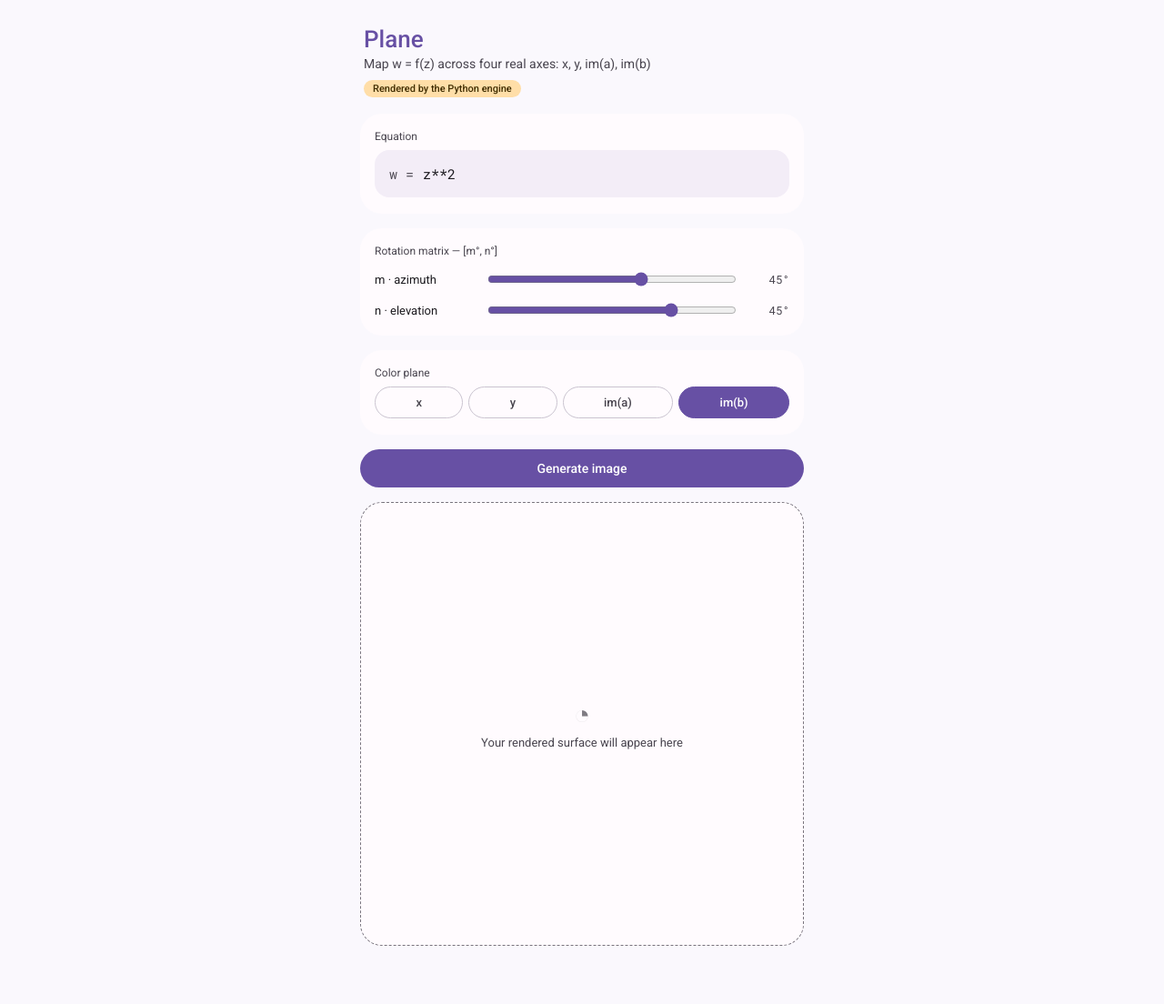
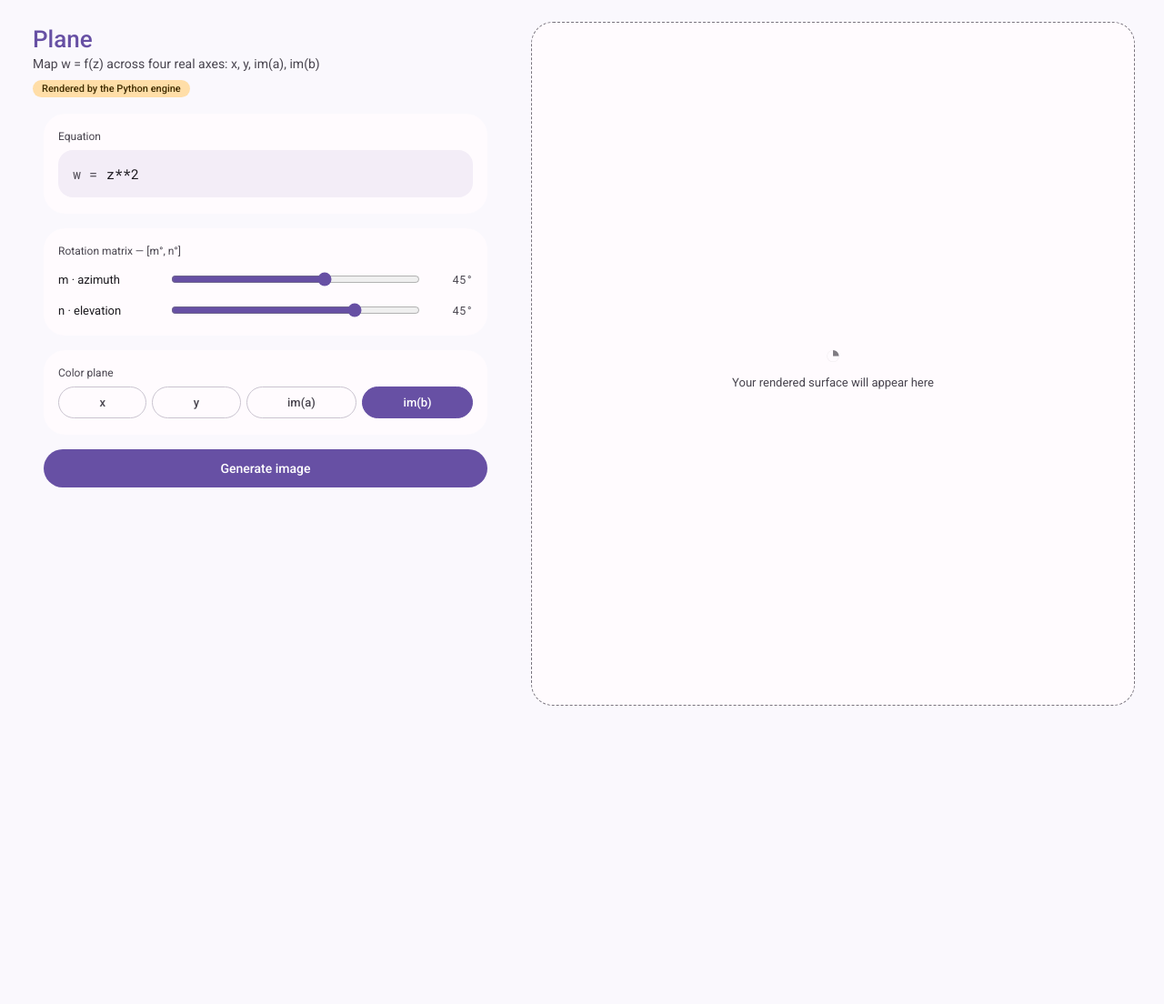
Before and after one commit to AlamandaCathartica/Plane, a Flask app: page / in a window 1280 px wide. Shown: the whole page at 91% size. After the commit the page ends 776 px from the top, so only its background shows below. Run offline with Flask 3, Linux system fonts and the light colour scheme.

Commit message:
Update index.html
added desktop mode

```diff
--- a/templates/index.html
+++ b/templates/index.html
@@ -35,6 +35,7 @@
   *{box-sizing:border-box;}
   body{margin:0;font-family:var(--font);background:var(--md-surface-dim);color:var(--md-on-surface);-webkit-font-smoothing:antialiased;}
   .app{max-width:520px;margin:0 auto;padding-bottom:48px;}
+  .output-wrap{}
   .topbar{padding:28px 20px 18px;}
   .topbar h1{font-size:26px;font-weight:500;margin:0;color:var(--md-primary);}
   .topbar p{margin:4px 0 0;font-size:14px;color:var(--md-on-surface-variant);}
@@ -66,11 +67,29 @@
   .output-box.loading .loading{display:flex;}
   #outputImg{display:none;width:100%;height:100%;object-fit:contain;}
   .divider{height:1px;background:var(--md-surface-variant);margin:18px 0;}
+
+  /* ---------------- wide-screen / laptop layout ---------------- */
+  @media (min-width: 960px){
+    .app{
+      max-width:1400px;
+      display:grid;
+      grid-template-columns:520px 1fr;
+      align-items:start;
+      gap:32px;
+      padding:24px 32px 24px;
+    }
+    .controls{min-width:0;}
+    .topbar{padding:4px 4px 18px;}
+    .output-wrap{position:sticky;top:24px;height:calc(100vh - 48px);}
+    .output-wrap .section{padding:0;height:100%;margin-bottom:0;}
+    .output-box{height:100%;aspect-ratio:unset;}
+  }
 </style>
 </head>
 <body>
 <div class="app">
 
+  <div class="controls">
     <div class="topbar">
       <h1>Plane</h1>
       <p>Map w = f(z) across four real axes: x, y, im(a), im(b)</p>
@@ -119,7 +138,9 @@
     <div class="section">
       <button class="action-btn" id="generateBtn">Generate image</button>
     </div>
+  </div>
 
+  <div class="output-wrap">
     <div class="section">
       <div class="output-box empty-state" id="outputBox">
         <div class="empty" id="emptyState">
@@ -128,6 +149,7 @@
         </div>
         <img id="outputImg" alt="Rendered complex surface" />
         <div class="loading" id="loadingState">Rendering on the Python engine…</div>
+      </div>
     </div>
   </div>
 
```
Lines whose indentation alone changed are shown as unchanged.
